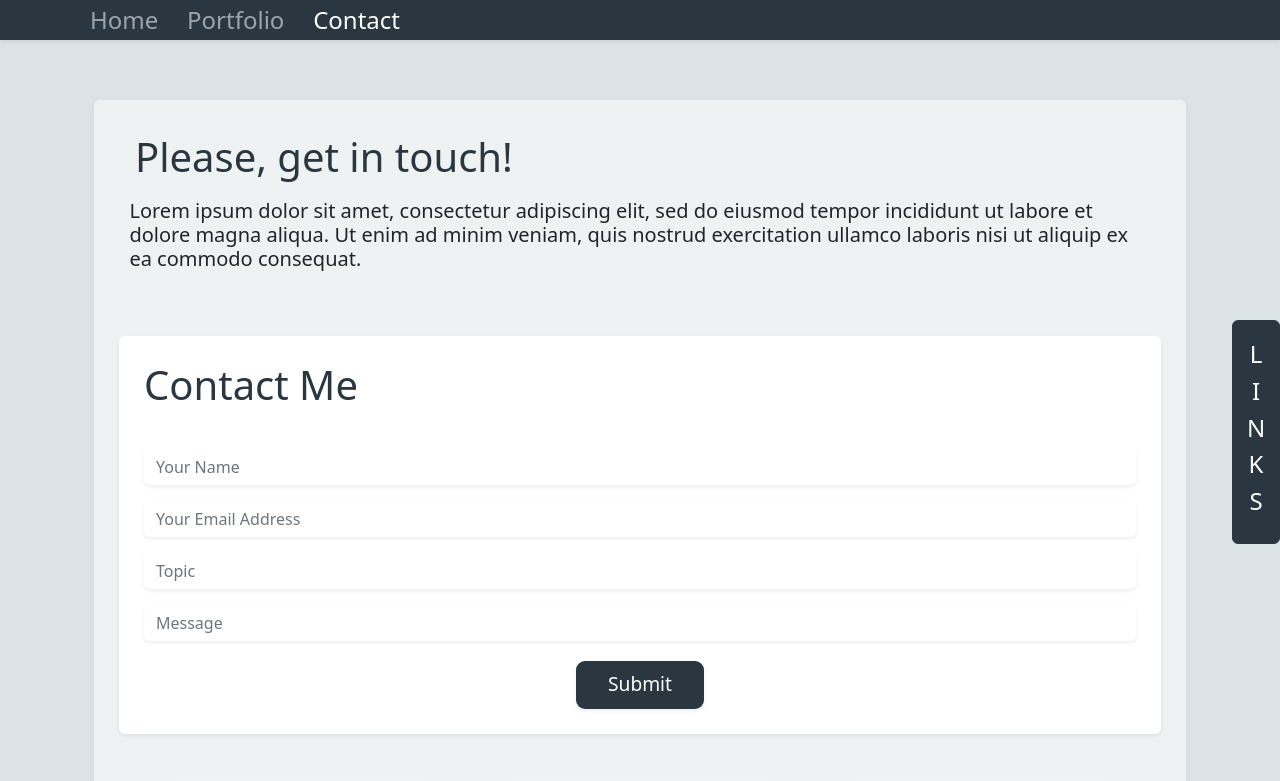
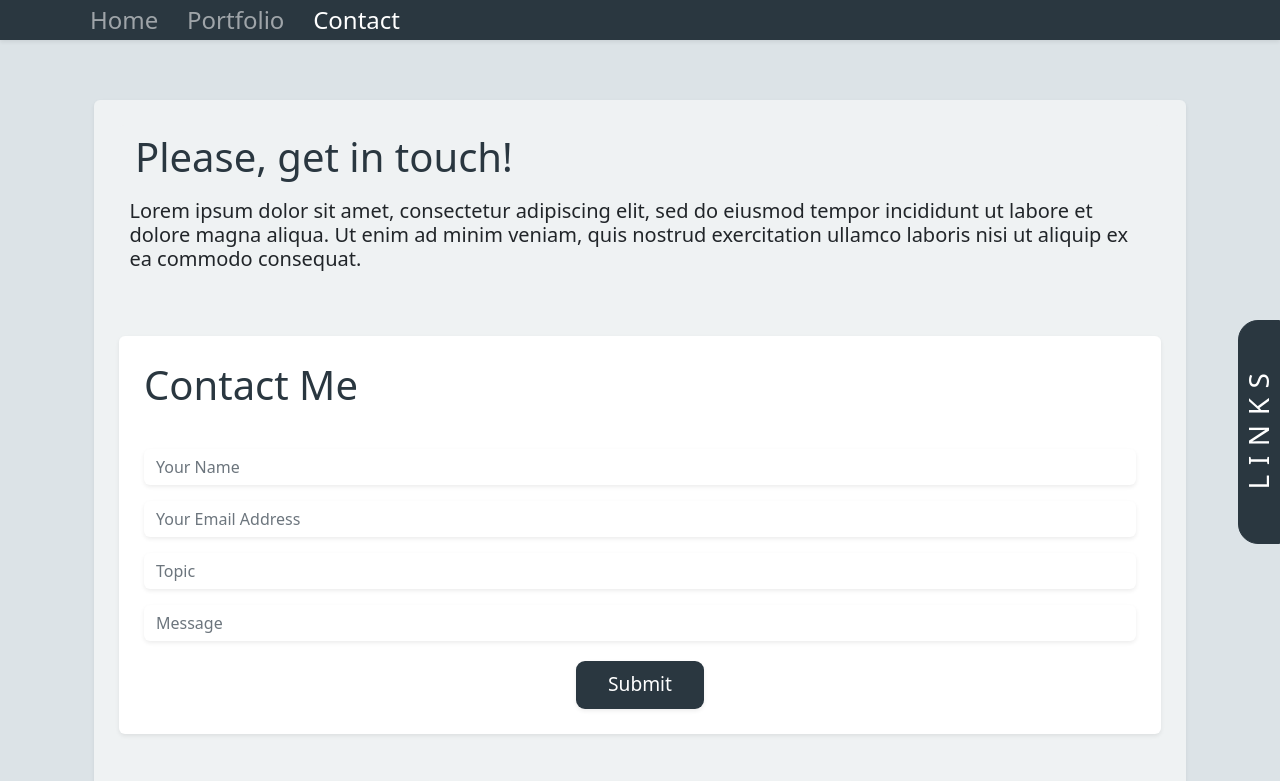
Before and after one commit to kmitch92/portfolio-website, a React (Create React App) app in the folder my-app/: page /contact in a window 1280 px wide. Shown: the top 781 px of the page. Built offline with nearby package versions, Linux system fonts and the light colour scheme.

Commit message:
adds basic animation between pages

```diff
--- a/my-app/package.json
+++ b/my-app/package.json
@@ -16,6 +16,7 @@
     "bootstrap": "^5.2.1",
     "dart-sass": "^1.25.0",
     "emailjs-com": "^3.2.0",
+    "framer-motion": "^7.6.1",
     "fs": "^0.0.1-security",
     "install": "^0.13.0",
     "npm": "^8.19.2",
--- /dev/null
+++ b/my-app/src/Components/AnimatedPage.tsx
@@ -0,0 +1,23 @@
+import { motion } from 'framer-motion';
+
+const animations = {
+  initial: { opacity: 0, x: -100 },
+  animate: { opacity: 1, x: 0 },
+  exit: { opacity: 0, x: 100 },
+};
+
+const AnimatedPage = ({ children }: any) => {
+  return (
+    <motion.div
+      variants={animations}
+      initial="initial"
+      animate="animate"
+      exit="exit"
+      transition={{}}
+    >
+      {children}
+    </motion.div>
+  );
+};
+
+export default AnimatedPage;
--- a/my-app/src/Components/Sidebar.tsx
+++ b/my-app/src/Components/Sidebar.tsx
@@ -1,4 +1,4 @@
-import { Offcanvas, Button, OffcanvasProps } from 'react-bootstrap';
+import { Offcanvas, Button, OffcanvasProps, Card } from 'react-bootstrap';
 import { useState } from 'react';
 
 export const Sidebar = (props: OffcanvasProps) => {
@@ -20,17 +20,32 @@ export const Sidebar = (props: OffcanvasProps) => {
       <Button
         variant="darker-tg"
         onClick={handleShow}
-        style={{ height: '14rem', width: '3rem' }}
+        style={{
+          height: '14rem',
+          width: '2.6rem',
+          borderRadius: '20px 0px 0px 20px',
+        }}
       >
-        <h4>L</h4>
-        <h4>I</h4>
-        <h4>N</h4>
-        <h4>K</h4>
-        <h4>S</h4>
+        <h3
+          style={{
+            transform: 'rotate(-90deg)',
+            letterSpacing: '.6rem',
+            textAlign: 'center',
+            marginTop: '6.7rem',
+          }}
+        >
+          LINKS
+        </h3>
       </Button>
 
-      <Offcanvas show={show} onHide={handleClose} placement={props.placement}>
-        <Offcanvas.Header closeButton>
+      <Offcanvas
+        show={show}
+        onHide={handleClose}
+        placement={props.placement}
+        className="bg-darker-tg text-light"
+        style={{}}
+      >
+        <Offcanvas.Header className="bg-light text-darker-tg" closeButton>
           <Offcanvas.Title>Links</Offcanvas.Title>
         </Offcanvas.Header>
         <Offcanvas.Body>
--- a/my-app/src/Pages/Contact.tsx
+++ b/my-app/src/Pages/Contact.tsx
@@ -4,6 +4,7 @@ import Popover from 'react-bootstrap/Popover';
 import { ContactOption, Props } from '../Components/ContactOption';
 import { useRef, MutableRefObject, useState } from 'react';
 import emailjs from '@emailjs/browser';
+import AnimatedPage from '../Components/AnimatedPage';
 
 const popover = (
   <Popover id="popover-basic" className="shadow">
@@ -62,6 +63,7 @@ export const Contact = () => {
   const contOpts = [opt1, opt2, opt3];
 
   return (
+    <AnimatedPage>
       <Container>
         <Card
           style={{ padding: '25px', border: 'none', marginTop: '60px' }}
@@ -77,9 +79,9 @@ export const Contact = () => {
           <Card.Text style={{ padding: '1%' }}>
             <h5>
               Lorem ipsum dolor sit amet, consectetur adipiscing elit, sed do
-            eiusmod tempor incididunt ut labore et dolore magna aliqua. Ut enim
-            ad minim veniam, quis nostrud exercitation ullamco laboris nisi ut
-            aliquip ex ea commodo consequat.
+              eiusmod tempor incididunt ut labore et dolore magna aliqua. Ut
+              enim ad minim veniam, quis nostrud exercitation ullamco laboris
+              nisi ut aliquip ex ea commodo consequat.
             </h5>
           </Card.Text>
           <Card
@@ -126,7 +128,11 @@ export const Contact = () => {
                   placeholder="Message"
                 />
               </Form.Group>
-            <OverlayTrigger trigger="click" placement="right" overlay={popover}>
+              <OverlayTrigger
+                trigger="click"
+                placement="right"
+                overlay={popover}
+              >
                 {showSubmit ? (
                   <Button
                     variant="darker-tg"
@@ -183,5 +189,6 @@ export const Contact = () => {
           </Container>
         </Card>
       </Container>
+    </AnimatedPage>
   );
 };
--- a/my-app/src/Pages/Home.tsx
+++ b/my-app/src/Pages/Home.tsx
@@ -2,6 +2,7 @@ import { Container, Card, Button, Accordion, Badge } from 'react-bootstrap';
 import { PDFmodal } from '../Components/PDFmodal';
 import { useState } from 'react';
 import { BsDownload, BsEyeFill } from 'react-icons/bs';
+import AnimatedPage from '../Components/AnimatedPage';
 
 export const Home = () => {
   const [PDFmodalShow, setPDFmodalShow] = useState(false);
@@ -18,6 +19,7 @@ export const Home = () => {
   const handleShow = () => setPDFmodalShow(true);
 
   return (
+    <AnimatedPage>
       <Container
         style={{
           display: 'flex',
@@ -51,8 +53,8 @@ export const Home = () => {
             >
               <Card.Title>Full-Stack Junior Developer</Card.Title>
               <Card.Text>
-              Some quick example text to build on the card title and make up the
-              bulk of the card's content.
+                Some quick example text to build on the card title and make up
+                the bulk of the card's content.
               </Card.Text>
               <Card.Text>
                 Lorem ipsum dolor sit amet, consectetur adipiscing elit, sed do
@@ -67,7 +69,10 @@ export const Home = () => {
                   alignItems: 'center',
                 }}
               >
-              <PDFmodal PDFmodalShow={PDFmodalShow} handleClose={handleClose} />
+                <PDFmodal
+                  PDFmodalShow={PDFmodalShow}
+                  handleClose={handleClose}
+                />
                 <h4
                   className="text-darker-tg"
                   style={{ paddingTop: '4px', paddingRight: '0.5vw' }}
@@ -156,27 +161,28 @@ export const Home = () => {
                   </Badge>{' '}
                   <br />
                   <br />
-                Lorem ipsum dolor sit amet, consectetur adipiscing elit, sed do
-                eiusmod tempor incididunt ut labore et dolore magna aliqua.
+                  Lorem ipsum dolor sit amet, consectetur adipiscing elit, sed
+                  do eiusmod tempor incididunt ut labore et dolore magna aliqua.
                 </Accordion.Body>
               </Accordion.Item>
               <Accordion.Item eventKey="1">
                 <Accordion.Header>Front-End</Accordion.Header>
                 <Accordion.Body>
-                Lorem ipsum dolor sit amet, consectetur adipiscing elit, sed do
-                eiusmod tempor incididunt ut labore et dolore magna aliqua.
+                  Lorem ipsum dolor sit amet, consectetur adipiscing elit, sed
+                  do eiusmod tempor incididunt ut labore et dolore magna aliqua.
                 </Accordion.Body>
               </Accordion.Item>
               <Accordion.Item eventKey="2">
                 <Accordion.Header>Back-End</Accordion.Header>
                 <Accordion.Body>
-                Lorem ipsum dolor sit amet, consectetur adipiscing elit, sed do
-                eiusmod tempor incididunt ut labore et dolore magna aliqua.
+                  Lorem ipsum dolor sit amet, consectetur adipiscing elit, sed
+                  do eiusmod tempor incididunt ut labore et dolore magna aliqua.
                 </Accordion.Body>
               </Accordion.Item>
             </Card>
           </Accordion>
         </Card>
       </Container>
+    </AnimatedPage>
   );
 };
--- a/my-app/src/Pages/Portfolio.tsx
+++ b/my-app/src/Pages/Portfolio.tsx
@@ -1,9 +1,11 @@
 import { Container, Card, ListGroup, Button } from 'react-bootstrap';
 import Projects from '../Assets/projects.json';
 import { BsLink45Deg, BsGithub } from 'react-icons/bs';
+import AnimatedPage from '../Components/AnimatedPage';
 
 export const Portfolio = () => {
   return (
+    <AnimatedPage>
       <Container
         style={{
           display: 'flex',
@@ -21,7 +23,11 @@ export const Portfolio = () => {
             Projects.Projects.map((project) => {
               return (
                 <Card
-                style={{ width: '42vw', marginBottom: '30px', border: 'none' }}
+                  style={{
+                    width: '42vw',
+                    marginBottom: '30px',
+                    border: 'none',
+                  }}
                   className="shadow-sm"
                 >
                   <Card.Header
@@ -54,7 +60,9 @@ export const Portfolio = () => {
                       href={project.GitHub}
                       style={{ borderRadius: '9px' }}
                     >
-                    <BsGithub style={{ fontSize: '2rem', margin: '0.2rem' }} />
+                      <BsGithub
+                        style={{ fontSize: '2rem', margin: '0.2rem' }}
+                      />
                     </Button>
                   </Card.Body>
                 </Card>
@@ -62,5 +70,6 @@ export const Portfolio = () => {
             })}
         </Card>
       </Container>
+    </AnimatedPage>
   );
 };
```
Also changed, not shown: 1 other file (tests, documents, lock files or other folders). Lines whose indentation alone changed are shown as unchanged.
